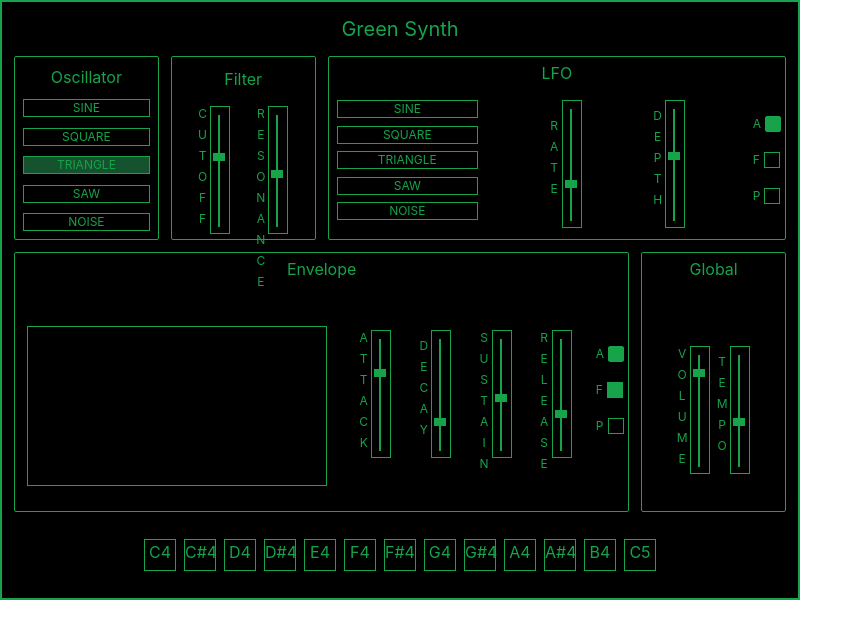
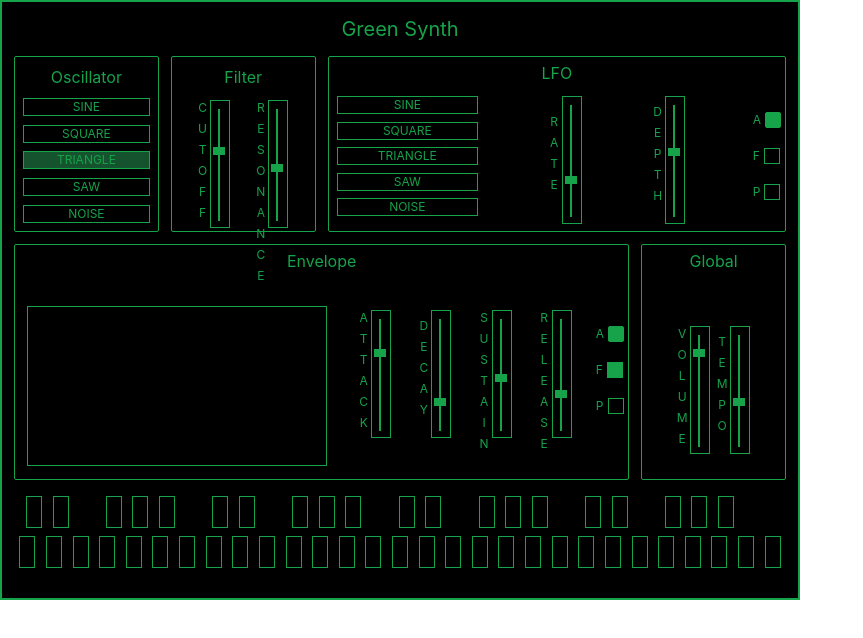
Before and after one commit to Sonja-With-A-Y/green-synth, a Next.js app: page / in a window 1280 px wide. Shown: the top 638 px of the page, without its empty margins (0-863 px from the left). Built offline with nearby package versions, Linux system fonts and the light colour scheme.

Commit message:
Upgraded keyboard.

```diff
--- a/components/Key.tsx
+++ b/components/Key.tsx
@@ -10,9 +10,9 @@ export default function Key(props: {note: string}) {
 
   return(
     <div>
-      <div onClick={ () => soundNote(props.note, oscType, faderValues) } className="h-8 w-8 items-middle border border-green-600 m-1">
-        <p className="text-green-600 text-center align-middle">{props.note}</p>
+      <div onClick={ () => soundNote(props.note, oscType, faderValues) } className="h-8 w-4 items-middle border border-green-600 m-1">
       </div>
     </div>
   )
 }
+//<p className="text-green-600 text-center align-middle">{props.note}</p>
--- a/components/Keyboard.tsx
+++ b/components/Keyboard.tsx
@@ -2,20 +2,203 @@ import Key from "./Key";
 
 export default function Keyboard() {
   return(
-    <div className="flex flex-wrap h-full w-full place-content-center">
+    <div className="grid grid-rows-2 auto-cols-fr">
+
+      <div className="row-start-2 row-span-1 col-start-1 col-span-2 justify-self-center">
+        <Key note="C2" />
+      </div>
+
+      <div className="row-start-1 row-span-1 col-start-2 col-span-1 justify-self-center">
+        <Key note="C#2" />
+      </div>
+
+      <div className="row-start-2 row-span-1 col-start-3 col-span-2 justify-self-center">
+        <Key note="D2" />
+      </div>
+
+      <div className="row-start-1 row-span-1 col-start-4 col-span-1 justify-self-center">
+        <Key note="D#2" />
+      </div>
+
+      <div className="row-start-2 row-span-1 col-start-5 col-span-2 justify-self-center">
+        <Key note="E2" />
+      </div>
+
+      <div className="row-start-2 row-span-1 col-start-7 col-span-2 justify-self-center">
+      <Key note="F2" />
+      </div>
+
+      <div className="row-start-1 row-span-1 col-start-8 col-span-1 justify-self-center">
+      <Key note="F#2" />
+      </div>
+
+      <div className="row-start-2 row-span-1 col-start-9 col-span-2 justify-self-center">
+      <Key note="G2" />
+      </div>
+
+      <div className="row-start-1 row-span-1 col-start-10 col-span-1 justify-self-center">
+      <Key note="G#2" />
+      </div>
+
+      <div className="row-start-2 row-span-1 col-start-11 col-span-2 justify-self-center">
+      <Key note="A2" />
+      </div>
+
+      <div className="row-start-1 row-span-1 col-start-12 col-span-1 justify-self-center">
+      <Key note="A#2" />
+      </div>
+
+      <div className="row-start-2 row-span-1 col-start-13 col-span-2 justify-self-center">
+      <Key note="B2" />
+      </div>
+
+      <div className="row-start-2 row-span-1 col-start-[15] col-span-2 justify-self-center">
+      <Key note="C3" />
+      </div>
+
+      <div className="row-start-1 row-span-1 col-start-[16] col-span-1 justify-self-center">
+        <Key note="C#3" />
+      </div>
+
+      <div className="row-start-2 row-span-1 col-start-[17] col-span-2 justify-self-center">
+        <Key note="D3" />
+      </div>
+
+      <div className="row-start-1 row-span-1 col-start-[18] col-span-1 justify-self-center">
+        <Key note="D#3" />
+      </div>
+
+      <div className="row-start-2 row-span-1 col-start-[19] col-span-2 justify-self-center">
+        <Key note="E3" />
+      </div>
+
+      <div className="row-start-2 row-span-1 col-start-[21] col-span-2 justify-self-center">
+      <Key note="F3" />
+      </div>
+
+      <div className="row-start-1 row-span-1 col-start-[22] col-span-1 justify-self-center">
+      <Key note="F#3" />
+      </div>
+
+      <div className="row-start-2 row-span-1 col-start-[23] col-span-2 justify-self-center">
+      <Key note="G3" />
+      </div>
+
+      <div className="row-start-1 row-span-1 col-start-[24] col-span-1 justify-self-center">
+      <Key note="G#3" />
+      </div>
+
+      <div className="row-start-2 row-span-1 col-start-[25] col-span-2 justify-self-center">
+      <Key note="A3" />
+      </div>
+
+      <div className="row-start-1 row-span-1 col-start-[26] col-span-1 justify-self-center">
+      <Key note="A#3" />
+      </div>
+
+      <div className="row-start-2 row-span-1 col-start-[27] col-span-2 justify-self-center">
+      <Key note="B3" />
+      </div>
+
+      <div className="row-start-2 row-span-1 col-start-[29] col-span-2 justify-self-center">
       <Key note="C4" />
-      <Key note="C#4" />
-      <Key note="D4" />
-      <Key note="D#4" />
-      <Key note="E4" />
+      </div>
+
+      <div className="row-start-1 row-span-1 col-start-[30] col-span-1 justify-self-center">
+        <Key note="C#4" />
+      </div>
+
+      <div className="row-start-2 row-span-1 col-start-[31] col-span-2 justify-self-center">
+        <Key note="D4" />
+      </div>
+
+      <div className="row-start-1 row-span-1 col-start-[32] col-span-1 justify-self-center">
+        <Key note="D#4" />
+      </div>
+
+      <div className="row-start-2 row-span-1 col-start-[33] col-span-2 justify-self-center">
+        <Key note="E4" />
+      </div>
+
+      <div className="row-start-2 row-span-1 col-start-[35] col-span-2 justify-self-center">
       <Key note="F4" />
+      </div>
+
+      <div className="row-start-1 row-span-1 col-start-[36] col-span-1 justify-self-center">
       <Key note="F#4" />
+      </div>
+
+      <div className="row-start-2 row-span-1 col-start-[37] col-span-2 justify-self-center">
       <Key note="G4" />
+      </div>
+
+      <div className="row-start-1 row-span-1 col-start-[38] col-span-1 justify-self-center">
       <Key note="G#4" />
+      </div>
+
+      <div className="row-start-2 row-span-1 col-start-[39] col-span-2 justify-self-center">
       <Key note="A4" />
+      </div>
+
+      <div className="row-start-1 row-span-1 col-start-[40] col-span-1 justify-self-center">
       <Key note="A#4" />
+      </div>
+
+      <div className="row-start-2 row-span-1 col-start-[41] col-span-2 justify-self-center">
       <Key note="B4" />
+      </div>
+
+      <div className="row-start-2 row-span-1 col-start-[43] col-span-2 justify-self-center">
       <Key note="C5" />
+      </div>
+
+      <div className="row-start-1 row-span-1 col-start-[44] col-span-1 justify-self-center">
+        <Key note="C#5" />
+      </div>
+
+      <div className="row-start-2 row-span-1 col-start-[45] col-span-2 justify-self-center">
+        <Key note="D5" />
+      </div>
+
+      <div className="row-start-1 row-span-1 col-start-[46] col-span-1 justify-self-center">
+        <Key note="D#5" />
+      </div>
+
+      <div className="row-start-2 row-span-1 col-start-[47] col-span-2 justify-self-center">
+        <Key note="E5" />
+      </div>
+
+      <div className="row-start-2 row-span-1 col-start-[49] col-span-2 justify-self-center">
+      <Key note="F5" />
+      </div>
+
+      <div className="row-start-1 row-span-1 col-start-[50] col-span-1 justify-self-center">
+      <Key note="F#5" />
+      </div>
+
+      <div className="row-start-2 row-span-1 col-start-[51] col-span-2 justify-self-center">
+      <Key note="G5" />
+      </div>
+
+      <div className="row-start-1 row-span-1 col-start-[52] col-span-1 justify-self-center">
+      <Key note="G#5" />
+      </div>
+
+      <div className="row-start-2 row-span-1 col-start-[53] col-span-2 justify-self-center">
+      <Key note="A5" />
+      </div>
+
+      <div className="row-start-1 row-span-1 col-start-[54] col-span-1 justify-self-center">
+      <Key note="A#5" />
+      </div>
+
+      <div className="row-start-2 row-span-1 col-start-[55] col-span-2 justify-self-center">
+      <Key note="B5" />
+      </div>
+
+      <div className="row-start-2 row-span-1 col-start-[57] col-span-2 justify-self-center">
+      <Key note="C6" />
+      </div>
 
     </div>
   )
--- a/tailwind.config.js
+++ b/tailwind.config.js
@@ -9,7 +9,11 @@ module.exports = {
     "./src/**/*.{js,ts,jsx,tsx}",
   ],
   theme: {
-    extend: {},
+    extend: {
+      gridTemplateColumns: {
+        '16': 'repeat(16, minmax(0, 1fr))',
+      }
+    },
   },
   plugins: [],
 }
```
